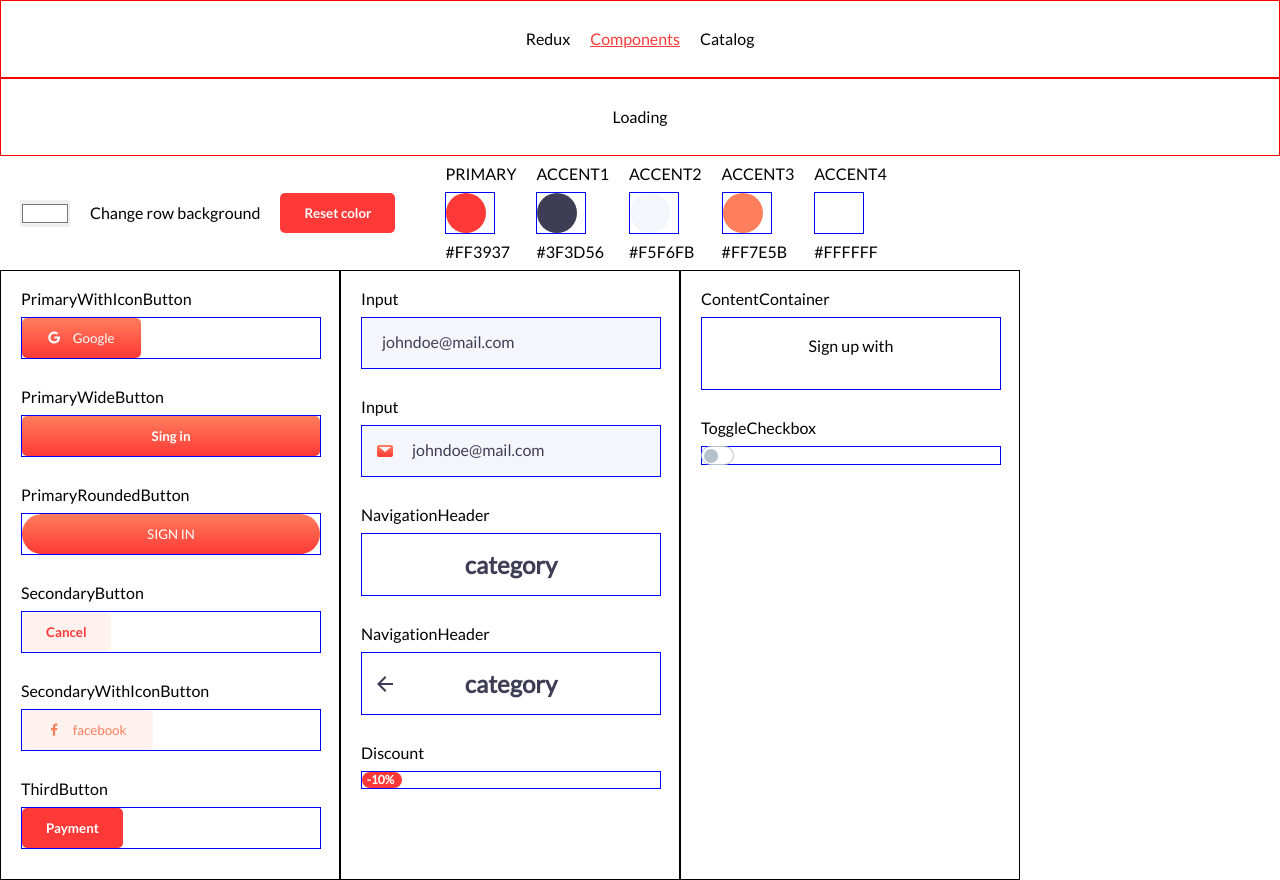
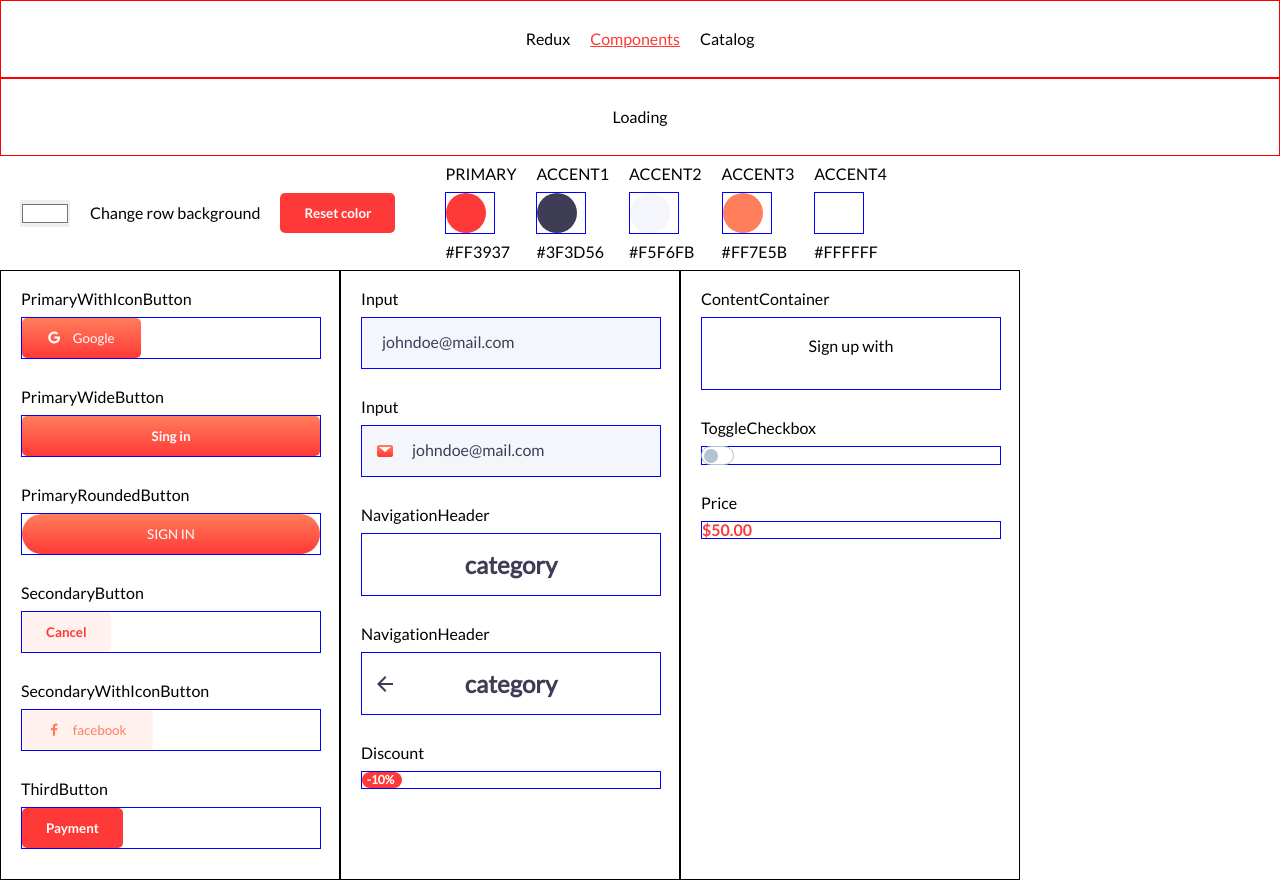
Before and after one commit to SVladikO/depoistu, a React (Create React App) app: page /components in a window 1280 px wide. Built offline with nearby package versions, Linux system fonts and the light colour scheme.

Commit message:
PMA-12-Finished price component

```diff
--- /dev/null
+++ b/src/component/Price/Price.js
@@ -0,0 +1,14 @@
+import React from 'react';
+import {Wrapper} from "./Price.style";
+
+const Price = (props) => {
+    const {currency} = props;
+    return (
+       <Wrapper>
+           {currency}
+           {props.children}
+       </Wrapper>
+    );
+};
+
+export default Price;
--- /dev/null
+++ b/src/component/Price/Price.style.js
@@ -0,0 +1,8 @@
+import styled from "styled-components";
+import {THEME} from "../../theme";
+
+export const Wrapper = styled.div`
+  font-family: "LatoBold";
+  font-size: 16px;
+  color: ${THEME.COLOR.PRIMARY};
+`
--- a/src/page/development/Components.page.jsx
+++ b/src/page/development/Components.page.jsx
@@ -8,7 +8,7 @@ import {
     SecondaryWithIconButton,
     ThirdButton,
 } from "../../component/Button/Button.style";
-
+import Price from "../../component/Price/Price";
 import ToggleCheckbox from "../../component/ToggleCheckbox/ToggleCheckbox";
 import {ContentContainer} from "../../component/ContentContainer/ContentContainer.style.js";
 import {Discount} from "../../component/Discount/Discount.style";
@@ -51,6 +51,7 @@ const columns = [
     [
         {title: 'ContentContainer', component: <ContentContainer>Sign up with</ContentContainer>},
         {title: 'ToggleCheckbox', component: <ToggleCheckbox/>},
+        {title: 'Price', component: <Price>{`$`}{`50.00`}</Price>},
 
     ]
 ]
```
